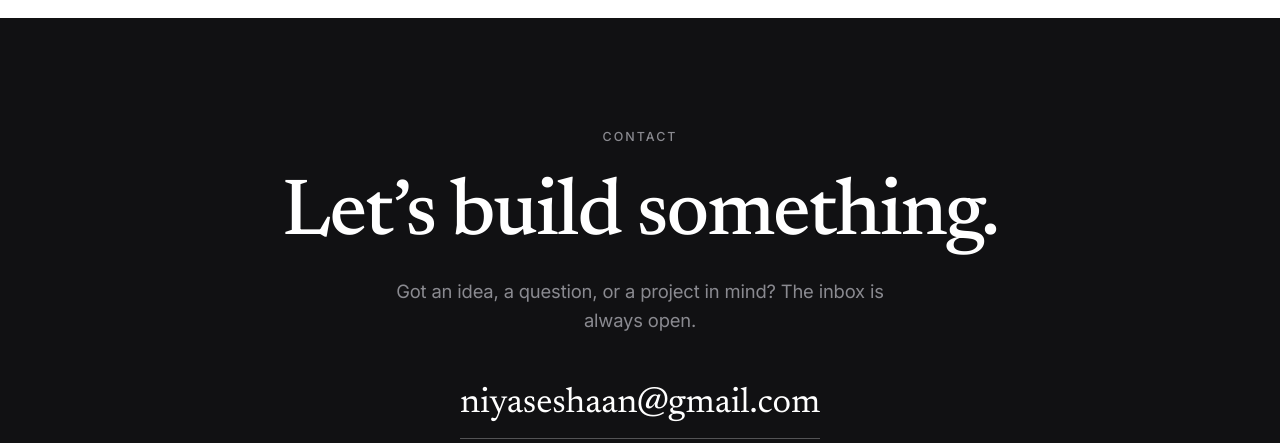
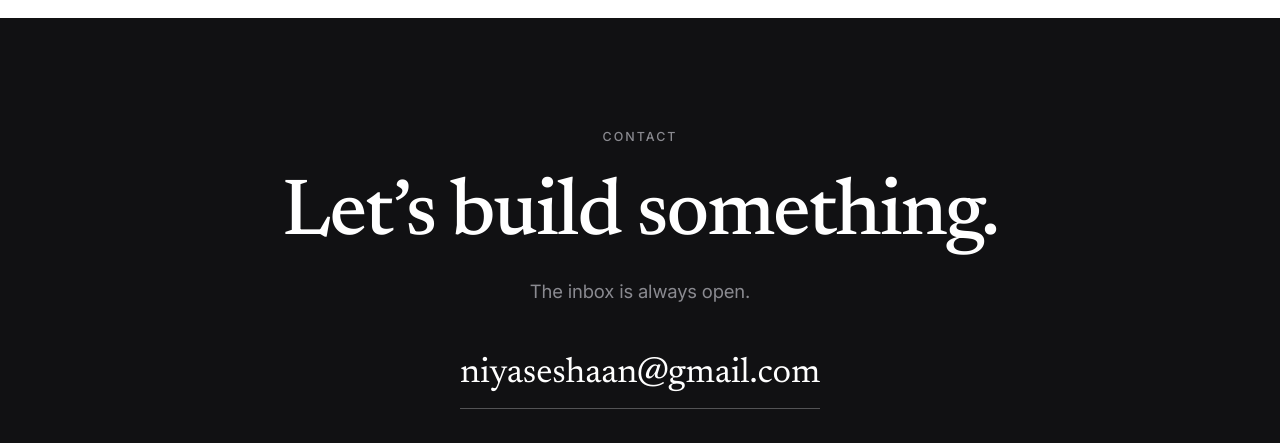
Before and after one commit to EshaanNiyas/eshaanniyas.github.io, a plain HTML site: page index.html in a window 1280 px wide. Shown: the part 5574-6017 px from the top of the page. Drawn offline with Linux system fonts and the light colour scheme.

Commit message:
Simplify contact lead to 'The inbox is always open.'
Co-Authored-By: Devin AI <158243242+devin-ai-integration[bot]@users.noreply.github.com>

```diff
--- a/index.html
+++ b/index.html
@@ -298,7 +298,7 @@
         <p class="eyebrow">Contact</p>
         <h2 class="contact-title reveal r-up">Let&rsquo;s build something.</h2>
         <p class="contact-lead reveal r-up">
-          Got an idea, a question, or a project in mind? The inbox is always open.
+          The inbox is always open.
         </p>
         <a href="mailto:niyaseshaan@gmail.com" class="contact-email reveal r-up">niyaseshaan@gmail.com</a>
 
```
